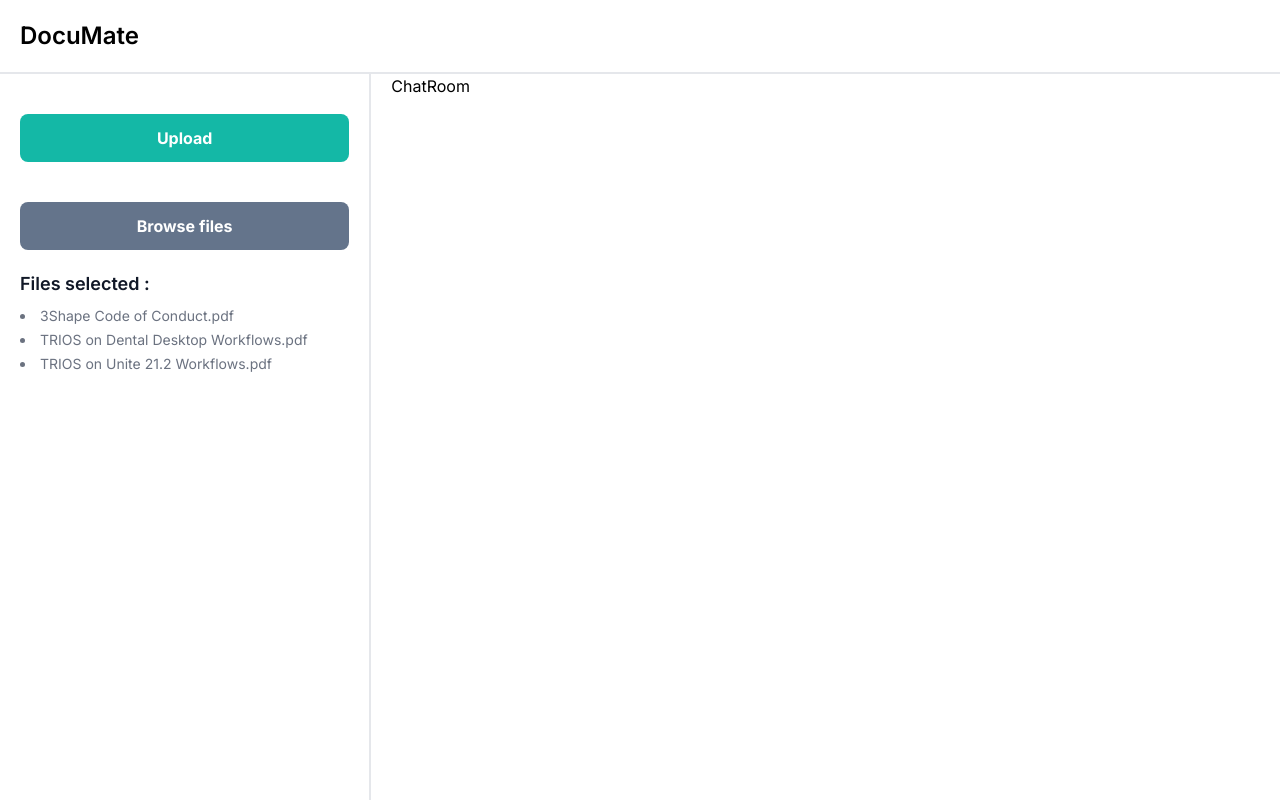
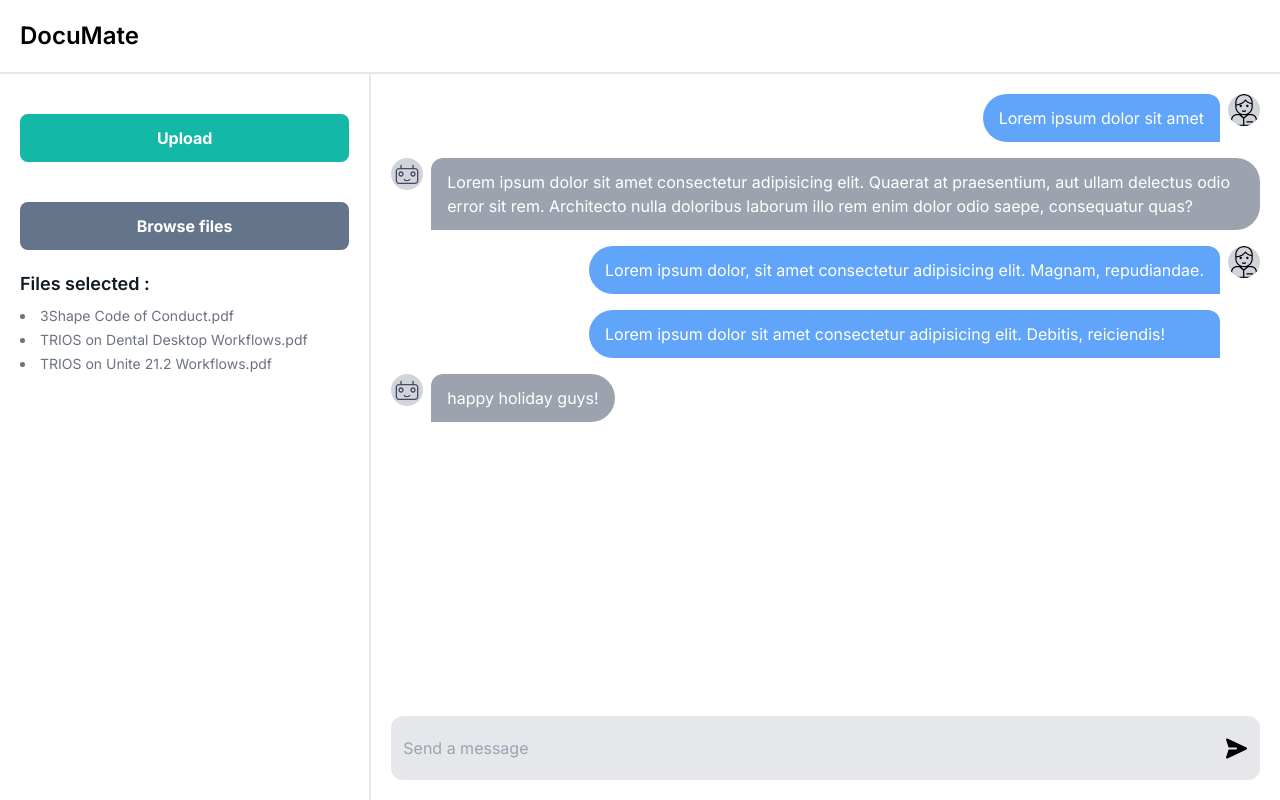
Before and after one commit to SirMoustache/documate, a Next.js app: page / in a window 1280 px wide. Built offline with nearby package versions, Linux system fonts and the light colour scheme.

Commit message:
Create ChatRoom markup

```diff
--- a/src/app/features/ChatRoom/ChatRoom.tsx
+++ b/src/app/features/ChatRoom/ChatRoom.tsx
@@ -1,7 +1,96 @@
+import Image from 'next/image'
+
 export default function ChatRoom() {
     return (
-      <div className="w-full px-5 flex flex-col overflow-y-auto">
-        ChatRoom
-      </div>
+        <div className="w-full px-5 flex flex-col overflow-y-auto">
+            <div className="flex flex-col mt-5 grow">
+                <div className="flex justify-end mb-4">
+                    <div
+                        className="mr-2 py-3 px-4 bg-blue-400 rounded-bl-3xl rounded-tl-3xl rounded-tr-xl text-white"
+                    >
+                        Lorem ipsum dolor sit amet
+                    </div>
+                    <Image
+                        src="/icon-avatar.svg"
+                        className="object-cover h-8 w-8 rounded-full bg-gray-300"
+                        alt=""
+                        width={32}
+                        height={32}
+                    />
+                </div>
+                <div className="flex justify-start mb-4">
+                    <Image
+                        src="/icon-robot.svg"
+                        className="object-cover h-8 w-8 rounded-full bg-gray-300"
+                        alt=""
+                        width={32}
+                        height={32}
+                    />
+                    <div
+                        className="ml-2 py-3 px-4 bg-gray-400 rounded-br-3xl rounded-tr-3xl rounded-tl-xl text-white"
+                    >
+                        Lorem ipsum dolor sit amet consectetur adipisicing elit. Quaerat
+                        at praesentium, aut ullam delectus odio error sit rem. Architecto
+                        nulla doloribus laborum illo rem enim dolor odio saepe,
+                        consequatur quas?
+                    </div>
+                </div>
+                <div className="flex justify-end mb-4">
+                    <div>
+                        <div
+                            className="mr-2 py-3 px-4 bg-blue-400 rounded-bl-3xl rounded-tl-3xl rounded-tr-xl text-white"
+                        >
+                            Lorem ipsum dolor, sit amet consectetur adipisicing elit.
+                            Magnam, repudiandae.
+                        </div>
+
+                        <div
+                            className="mt-4 mr-2 py-3 px-4 bg-blue-400 rounded-bl-3xl rounded-tl-3xl rounded-tr-xl text-white"
+                        >
+                            Lorem ipsum dolor sit amet consectetur adipisicing elit.
+                            Debitis, reiciendis!
+                        </div>
+                    </div>
+                    <Image
+                        src="/icon-avatar.svg"
+                        className="object-cover h-8 w-8 rounded-full bg-gray-300"
+                        alt=""
+                        width={32}
+                        height={32}
+                    />
+                </div>
+                <div className="flex justify-start mb-4">
+                    <Image
+                        src="/icon-robot.svg"
+                        className="object-cover h-8 w-8 rounded-full bg-gray-300"
+                        alt=""
+                        width={32}
+                        height={32}
+                    />
+                    <div
+                        className="ml-2 py-3 px-4 bg-gray-400 rounded-br-3xl rounded-tr-3xl rounded-tl-xl text-white"
+                    >
+                        happy holiday guys!
+                    </div>
+                </div>
+            </div>
+            <div className="py-5 relative">
+                <input
+                    className="w-full bg-gray-200 py-5 px-3 rounded-xl"
+                    type="text"
+                    placeholder="Send a message"
+                />
+
+                <button type="button" className="bg-transparent hover:bg-teal-500 p-1 rounded-md absolute right-2 top-9">
+                    <Image
+                        src="/icon-send.svg"
+                        className="object-cover h-6 w-6"
+                        alt=""
+                        width={32}
+                        height={32}
+                    />
+                </button>
+            </div>
+        </div>
     )
-  }
+}
```
